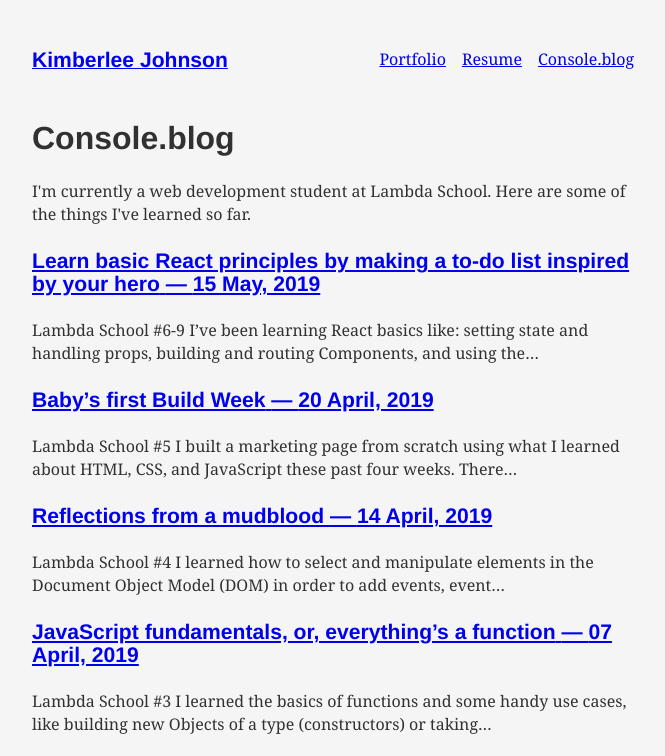
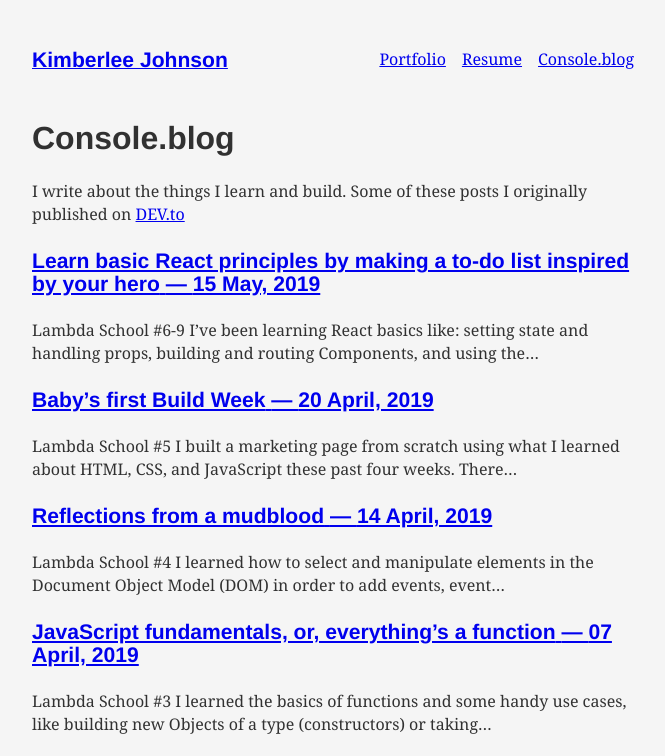
Before and after one commit to kimberleejohnson/kimberlee-lambda-blog, a Gatsby site: page /console-blog in a window 1280 px wide. Shown: the top 756 px of the page, without its empty margins (299-964 px from the left). Built offline with nearby package versions, Linux system fonts and the light colour scheme; Gatsby itself is replaced by a stand-in of ours; some packages are replaced by stand-ins of ours.

Commit message:
Updated intro paragraph on console.blog

```diff
--- a/src/pages/console-blog.js
+++ b/src/pages/console-blog.js
@@ -7,7 +7,7 @@ export default ({ data }) => {
   return (
   <Layout>
     <h1>Console.blog</h1>
-    <p>I'm currently a web development student at Lambda School. Here are some of the things I've learned so far. </p>
+    <p>I write about the things I learn and build. Some of these posts I originally published on <a href="https://dev.to/kimberleejohnson">DEV.to </a></p>
         {data.allMarkdownRemark.edges.map(({ node }) => (
           <div key={node.id}>
           <Link
```
